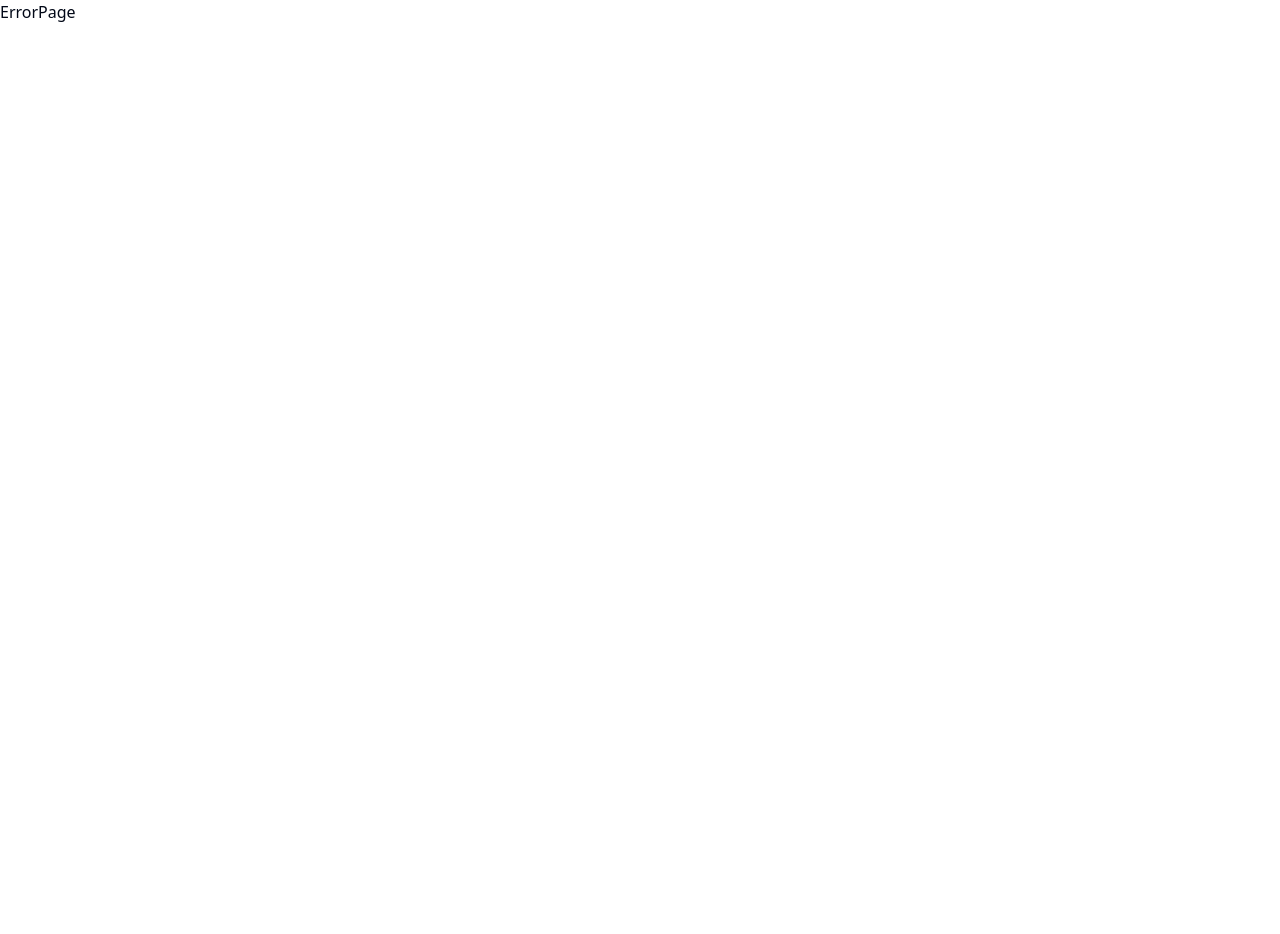
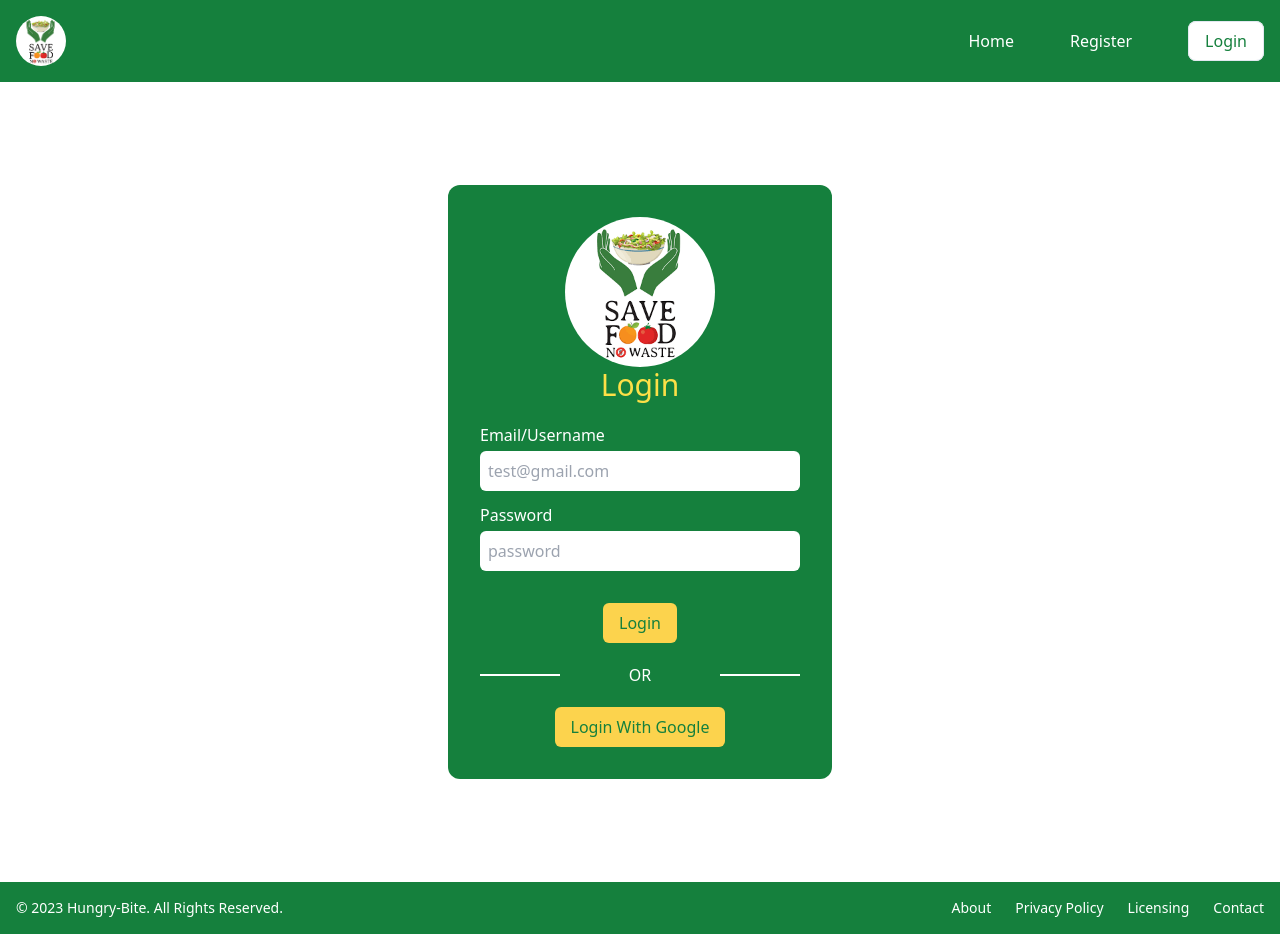
Before and after one commit to chandrakanth93986/hungry-bite, a React (Create React App) app in the folder frontend/: page /login in a window 1280 px wide. Before the commit this address had no page. Before the commit the page ends 800 px from the top, so only its background shows below. Built offline with nearby package versions, Linux system fonts and the light colour scheme.

Commit message:
Added Login Page

```diff
--- a/frontend/src/App.js
+++ b/frontend/src/App.js
@@ -4,6 +4,7 @@ import ErrorPage from './components/ErrorPage';
 import Home from './components/home/Home';
 import RootLayout from './RootLayout';
 import Register from './components/register/Register';
+import Login from './components/login/Login';
 
 function App() {
   const browserRouter=createBrowserRouter([{
@@ -18,6 +19,10 @@ function App() {
       {
         path: '/register',
         element: <Register />
+      },
+      {
+        path: '/login',
+        element: <Login />
       }
     ]
   }])
--- /dev/null
+++ b/frontend/src/components/login/Login.js
@@ -0,0 +1,82 @@
+import React from 'react'
+import logo from '../../assets/logo.png'
+import { useForm } from 'react-hook-form'
+
+const Login = () => {
+    const { register, handleSubmit, watch, formState: { errors } } = useForm();
+
+    const handleFormSubmit = (userCred) => {
+        console.log(userCred)
+    }
+
+    return (
+        <div>
+            <div className='h-screen flex flex-col items-center justify-center mx-auto md:mx-4'>
+                <form
+                    onSubmit={handleSubmit(handleFormSubmit)}
+                    className="b min-w-96 min-h-[50%] bg-green-700 text-white p-8 rounded-xl w-[25%]"
+                >
+                    <div className="text-center mb-5">
+                        <img
+                            src={logo}
+                            width={150}
+                            height={150}
+                            alt="Logo"
+                            className="r rounded-full block m-auto"
+                        />
+                        <h1 className="text-3xl text-yellow-300">Login</h1>
+                    </div>
+                    <div>
+                        <div className="flex flex-col gap-1 mb-3">
+                            <label htmlFor="email">Email/Username</label>
+                            <input
+                                type="text"
+                                className="rounded-md w-full p-2 text-black"
+                                placeholder="test@gmail.com"
+                                {...register("email", { required: true })}
+                            />
+                            {errors.email?.type === "required" && (
+                                <p className="text-amber-200">*Email/Username is required!</p>
+                            )}
+                        </div>
+
+                        <div className="flex flex-col gap-1 mb-3">
+                            <label htmlFor="password">Password</label>
+                            <input
+                                type="password"
+                                className="rounded-md w-full p-2 text-black"
+                                placeholder="password"
+                                {...register("password", { required: true })}
+                            />
+                            {errors.password?.type === "required" && (
+                                <p className="text-amber-200">*Password is Required!</p>
+                            )}
+                        </div>
+                        <div className="text-center mt-8">
+                            <button
+                                type="submit"
+                                className="px-4 py-2 bg-amber-300 text-green-700 rounded-md"
+                            >
+                                Login
+                            </button>
+                        </div>
+                        <div className="my-5 flex items-center justify-between">
+                            <div className="h-0.5 bg-white w-[25%]">
+                            </div>
+                            <p className="text-center">OR</p>
+                            <div className="h-0.5 bg-white w-[25%]">
+                            </div>
+                        </div>
+                        <button
+                            className="px-4 py-2 bg-amber-300 text-green-700 rounded-md block mx-auto"
+                        >
+                            Login With Google
+                        </button>
+                    </div>
+                </form>
+            </div>
+        </div>
+    )
+}
+
+export default Login
```
